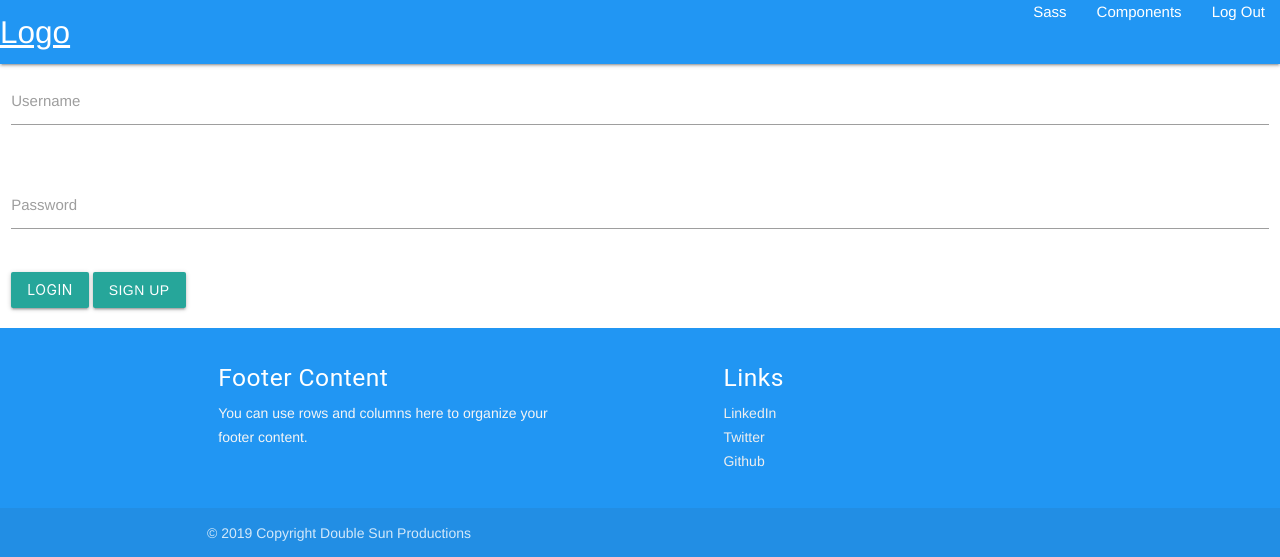
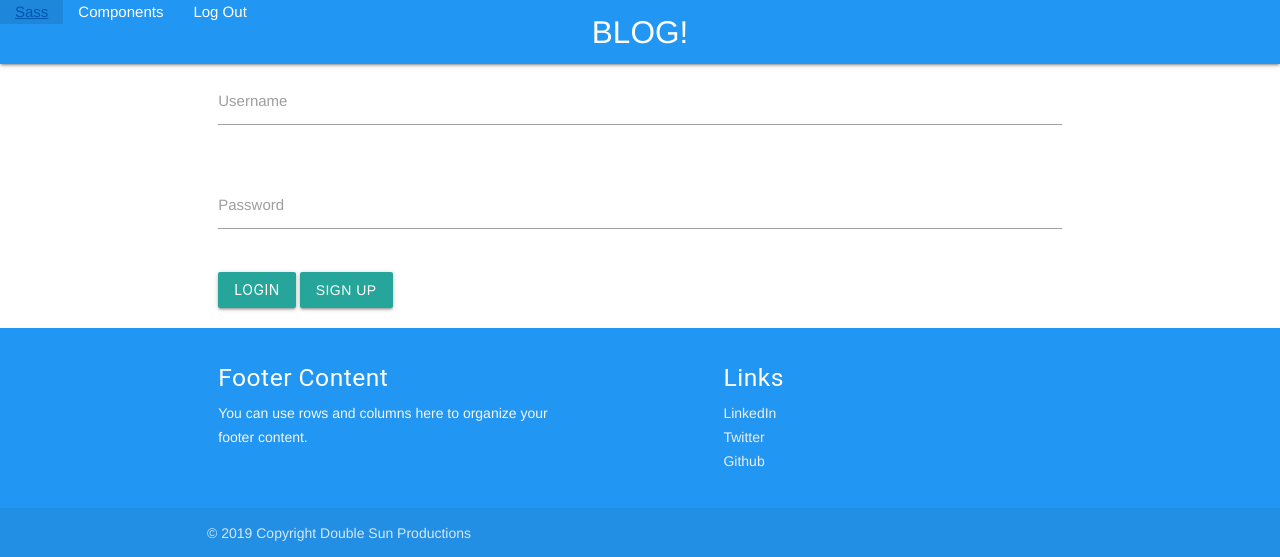
Before and after one commit to ravenusmc/blog, a PHP site: page /index.php in a window 1280 px wide. Shown: the top 557 px of the page. Run offline with PHP 8.4, Linux system fonts and the light colour scheme; some libraries are stand-ins or nearby versions.

Commit message:
working on styling of home page

```diff
--- a/index.php
+++ b/index.php
@@ -36,6 +36,8 @@
 <!-- have to include this link to get the css to apply to this file -->
 <!-- <link rel="stylesheet" type="text/css" href="./assets/css/generic.css">
 <link rel="stylesheet" type="text/css" href="./assets/css/landing.css"> -->
+
+<div class="container">
   <div class="row">
     <!-- Start of error handling -->
     <?php
@@ -60,6 +62,8 @@
       <button type="submit" name="login" class="btn btn-primary form-submit-btn">Login</button>
       <a class="waves-effect waves-light btn" href="signup.php">Sign Up</a>
     </form>
+
+  </div>
 </div>
 
 <?php include 'view/footer.php'; ?>
--- a/signup.php
+++ b/signup.php
@@ -68,6 +68,7 @@
 <!-- <link rel="stylesheet" type="text/css" href="./assets/css/generic.css">
 <link rel="stylesheet" type="text/css" href="./assets/css/signup.css"> -->
 
+<div class="container">
   <div class="row">
 
     <!-- Start of error handling -->
@@ -132,5 +133,6 @@
       <a class="waves-effect waves-light btn" href="index.php">Login</a>
     </form>
   </div>
+</div>
 
 <?php include 'view/footer.php'; ?>
--- a/view/header.php
+++ b/view/header.php
@@ -15,21 +15,22 @@
   <script defer src="https://code.getmdl.io/1.3.0/material.min.js"></script>
   <!-- Compiled and minified CSS -->
   <link rel="stylesheet" href="https://cdnjs.cloudflare.com/ajax/libs/materialize/1.0.0/css/materialize.min.css">
+  <!-- Compiled and minified JavaScript -->
+  <script src="https://cdnjs.cloudflare.com/ajax/libs/materialize/1.0.0/js/materialize.min.js"></script>
 </head>
 <body>
+<div class="navbar-fixed">
   <nav>
     <div class="nav-wrapper blue">
-    <a href="#" class="brand-logo">Logo</a>
-    <ul id="nav-mobile" class="right hide-on-med-and-down">
+      <a href="#" class="brand-logo center">BLOG!</a>
+      <ul id="nav-mobile" class="left hide-on-med-and-down">
         <li><a href="sass.html">Sass</a></li>
         <li><a href="badges.html">Components</a></li>
-      <li><a href=""../logout.php"">Log Out</a></li>
+        <li><a href="../logout.php">Log Out</a></li>
       </ul>
     </div>
   </nav>
-<main class="orange darken-4">
-</main>
+</div>
 
-<!-- Compiled and minified JavaScript -->
-<script src="https://cdnjs.cloudflare.com/ajax/libs/materialize/1.0.0/js/materialize.min.js"></script>
+
 </body>
```
Lines whose indentation alone changed are shown as unchanged.
